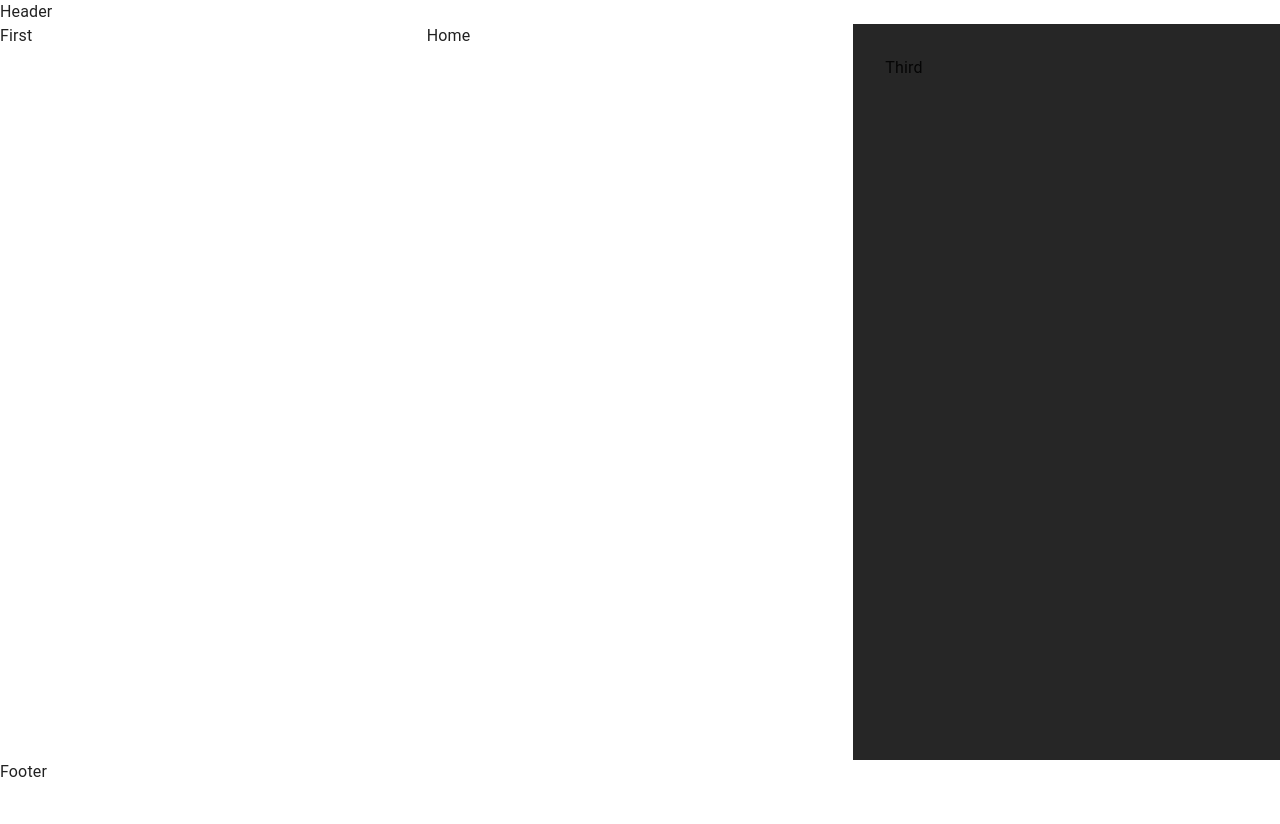
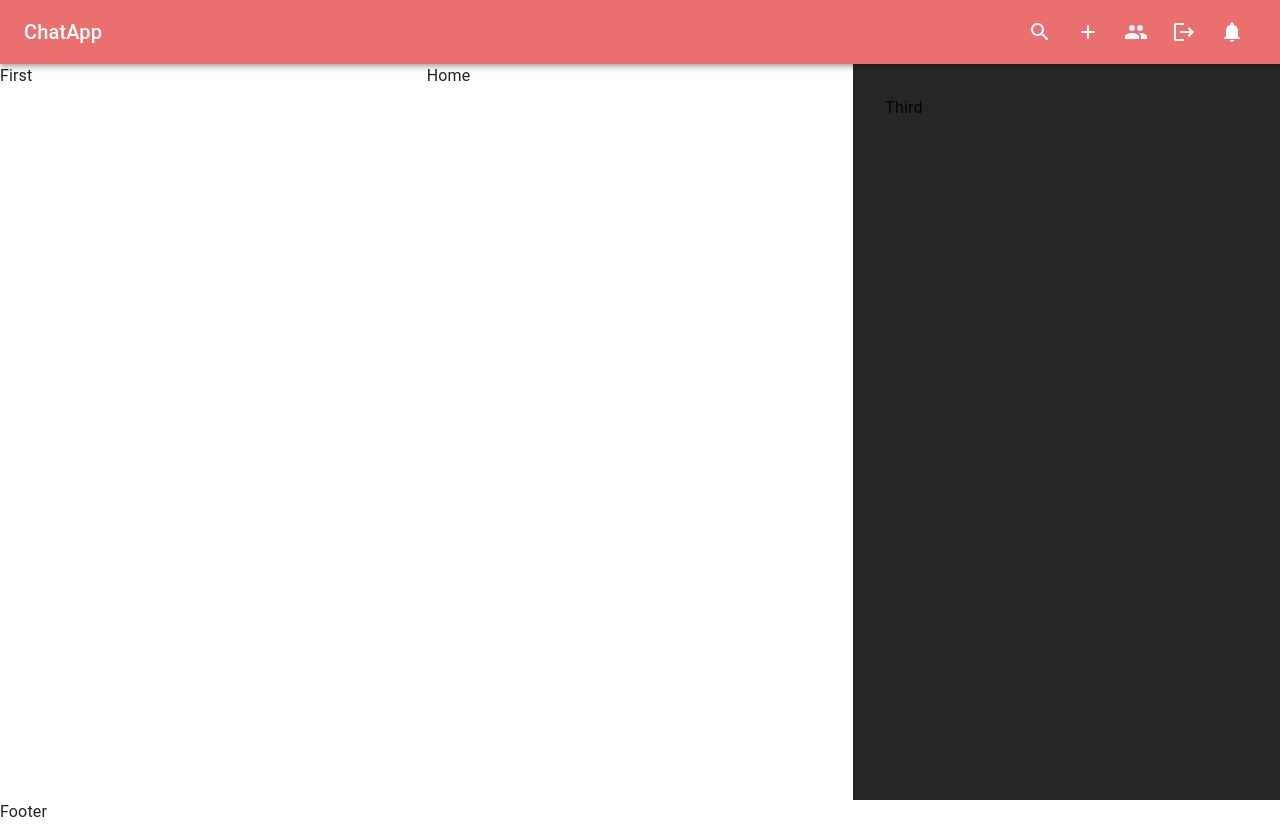
Before and after one commit to yashr775/MyChatApp, a React (Vite) app in the folder Client/: page / in a window 1280 px wide. Before the commit the page ends 800 px from the top, so only its background shows below. Built offline with nearby package versions, Linux system fonts and the light colour scheme.

Commit message:
Header completed

```diff
--- a/Client/src/components/layout/AppLayout.tsx
+++ b/Client/src/components/layout/AppLayout.tsx
@@ -6,7 +6,7 @@ import { Grid } from "@mui/material";
 const AppLayout = <P extends object>(WrappedComponent: ComponentType<P>) => {
   return (props: P) => {
     return (
-      <div>
+      <div style={{ height: "100vh" }}>
         <Title />
         <Header />
         <Grid container height={"calc(100vh - 4rem)"}>
--- a/Client/src/components/layout/Header.tsx
+++ b/Client/src/components/layout/Header.tsx
@@ -1,7 +1,143 @@
-import React from "react";
+/* eslint-disable @typescript-eslint/no-unused-vars */
+import {
+  AppBar,
+  Box,
+  IconButton,
+  Toolbar,
+  Tooltip,
+  Typography,
+} from "@mui/material";
+import React, { Suspense, useState, lazy } from "react";
+import { orange } from "../../constants/color";
+import {
+  Menu as MenuIcon,
+  Search as SearchIcon,
+  Add as AddIcon,
+  Group as GroupIcon,
+  Logout as LogoutIcon,
+  Notifications as NotificationsIcon,
+} from "@mui/icons-material";
+import { useNavigate } from "react-router-dom";
+
+const SearchDialog = lazy(() => import("../specific/Search"));
+const NotificationDialog = lazy(() => import("../specific/Notifications"));
+const NewGroupsDialog = lazy(() => import("../specific/NewGroups"));
 
 const Header = () => {
-  return <div>Header</div>;
+  const navigate = useNavigate();
+
+  const [isMobile, setisMobile] = useState(false);
+  const [isSearch, setIsSearch] = useState(false);
+  const [isNewGroup, setIsNewGroup] = useState(false);
+  const [isNotification, setIsNotification] = useState(false);
+
+  const handleMobile = () => {
+    console.log("Mobile");
+    setisMobile((prev) => !prev);
+  };
+
+  const openSearchDialog = () => {
+    console.log("openSearchDialog");
+    setIsSearch((prev) => !prev);
+  };
+
+  const openNewGroup = () => {
+    setIsNewGroup((prev) => !prev);
+  };
+
+  const openNotification = () => {
+    setIsNotification((prev) => !prev);
+  };
+
+  const navigateToGroup = () => {
+    navigate("/groups");
+  };
+
+  const logoutHandler = () => {
+    console.log("logoutHandler");
+  };
+
+  return (
+    <>
+      <Box sx={{ flexGrow: 1 }} height={"4rem"}>
+        <AppBar position="static" sx={{ bgcolor: orange }}>
+          <Toolbar>
+            <Typography
+              variant="h6"
+              sx={{ display: { xs: "none", sm: "block" } }}
+            >
+              ChatApp
+            </Typography>
+            <Box sx={{ display: { xs: "block", sm: "none" } }}>
+              <IconButton color="inherit" onClick={handleMobile}>
+                <MenuIcon />
+              </IconButton>
+            </Box>
+            <Box sx={{ flexGrow: 1 }} />
+            <Box>
+              <IconBtn
+                title="Search"
+                icon={<SearchIcon />}
+                onClick={openSearchDialog}
+              />
+              <IconBtn
+                title="New Group"
+                icon={<AddIcon />}
+                onClick={openNewGroup}
+              />
+              <IconBtn
+                title="manage group"
+                icon={<GroupIcon />}
+                onClick={navigateToGroup}
+              />
+              <IconBtn
+                title="Logout"
+                icon={<LogoutIcon />}
+                onClick={logoutHandler}
+              />
+              <IconBtn
+                title="Notification"
+                icon={<NotificationsIcon />}
+                onClick={openNotification}
+              />
+            </Box>
+          </Toolbar>
+        </AppBar>
+      </Box>
+
+      {isSearch && (
+        <Suspense fallback={<div>Loadinf...</div>}>
+          <SearchDialog />
+        </Suspense>
+      )}
+
+      {isNotification && (
+        <Suspense fallback={<div>Loadinf...</div>}>
+          <NotificationDialog />
+        </Suspense>
+      )}
+
+      {isNewGroup && (
+        <Suspense fallback={<div>Loadinf...</div>}>
+          <NewGroupsDialog />
+        </Suspense>
+      )}
+    </>
+  );
 };
+interface IconBtnPropTypes {
+  title: string;
+  icon: React.ReactElement;
+  onClick: () => void;
+}
 
+const IconBtn = ({ title, icon, onClick }: IconBtnPropTypes) => {
+  return (
+    <Tooltip title={title}>
+      <IconButton color="inherit" size="large" onClick={onClick}>
+        {icon}
+      </IconButton>
+    </Tooltip>
+  );
+};
 export default Header;
--- /dev/null
+++ b/Client/src/components/specific/NewGroups.tsx
@@ -0,0 +1,7 @@
+import React from "react";
+
+const Newgroups = () => {
+  return <div>Newgroups</div>;
+};
+
+export default Newgroups;
--- /dev/null
+++ b/Client/src/components/specific/Notifications.tsx
@@ -0,0 +1,7 @@
+import React from "react";
+
+const Notifications = () => {
+  return <div>Notifications</div>;
+};
+
+export default Notifications;
--- /dev/null
+++ b/Client/src/components/specific/Search.tsx
@@ -0,0 +1,7 @@
+import React from "react";
+
+const Search = () => {
+  return <div>Search</div>;
+};
+
+export default Search;
--- /dev/null
+++ b/Client/src/constants/color.ts
@@ -0,0 +1 @@
+export const orange = "#ea7070"
```
